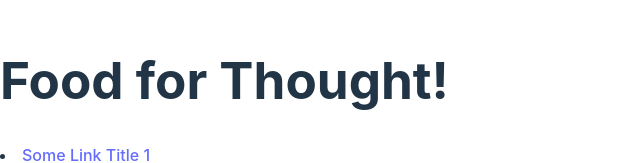
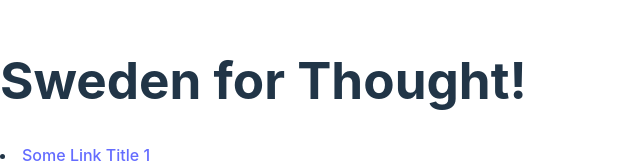
Before and after one commit to Lesliea1/flatiron-phase2-react-project-front--end, a React (Vite) app in the folder my-react-app/: page / in a window 1280 px wide. Shown: the part 190-353 px from the top of the page, without its empty margins (0-640 px from the left). Built offline with nearby package versions, Linux system fonts and the light colour scheme.

Commit message:
changed title for stanzas

```diff
--- a/my-react-app/src/components/Header.jsx
+++ b/my-react-app/src/components/Header.jsx
@@ -2,7 +2,7 @@ const Header = () => {
     return (
         <>
             <header>
-                <h1> Food for Thought! </h1>
+                <h1> Sweden for Thought! </h1>
                 <nav>
                     <u1>
                         <li><a href="#some-id1">
```
